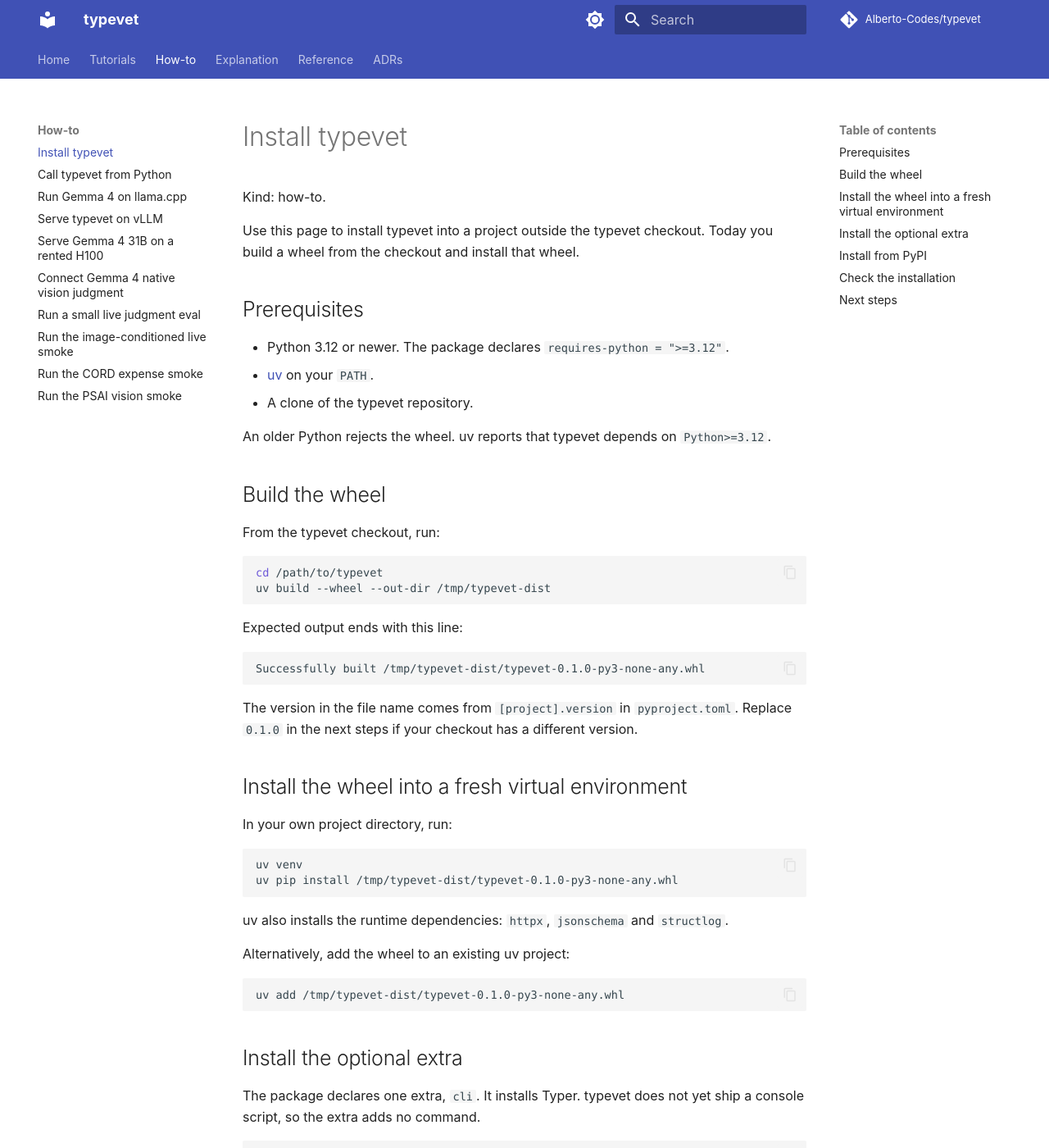
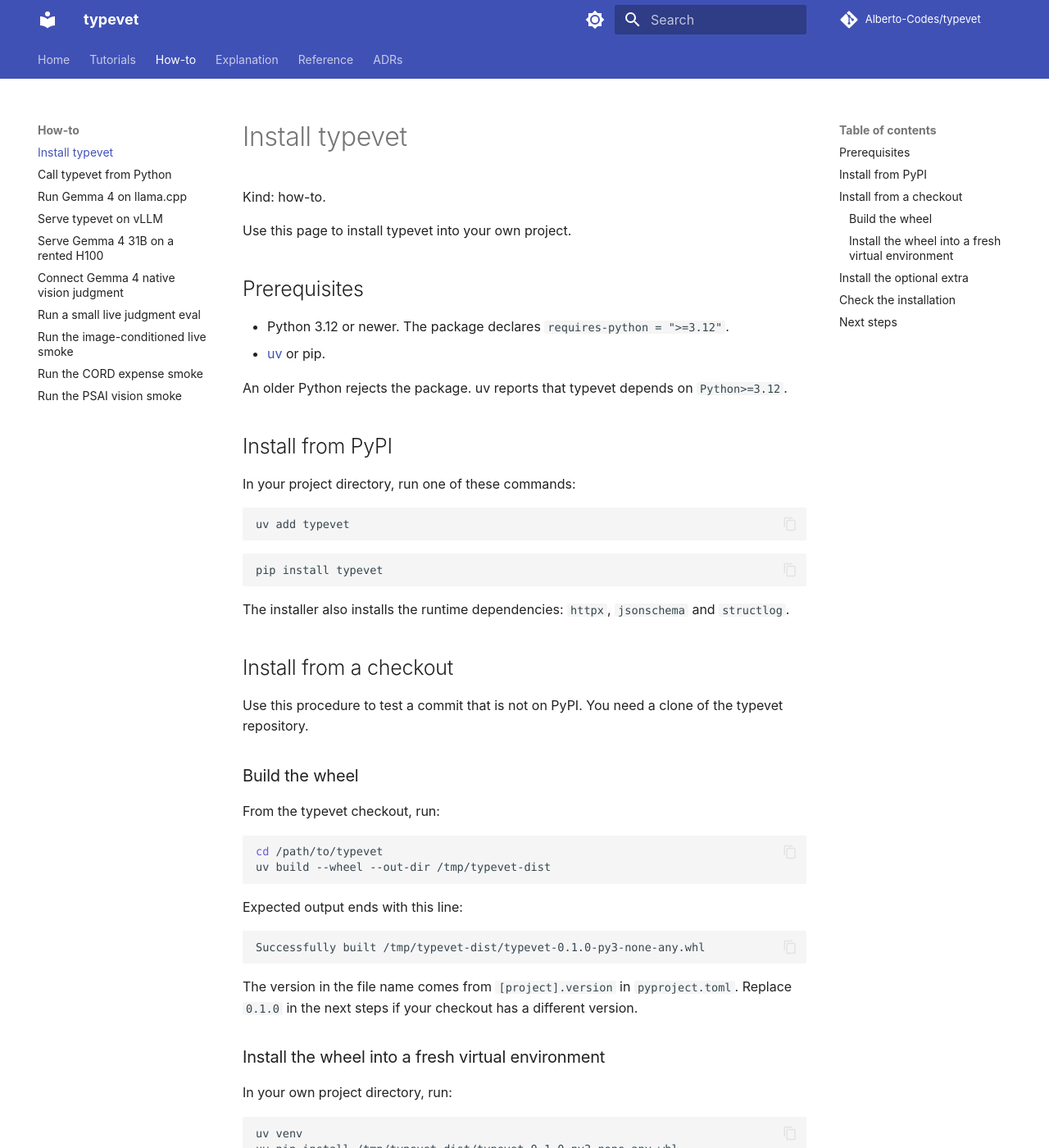
Before and after one commit to Alberto-Codes/typevet, an MkDocs documentation site: the page built from docs/how-to/install.md, in a window 1280 px wide and 1400 px high. Shown: the whole window at 82% size. Built offline with MkDocs 1.6.1 and Material for MkDocs 9.7.7, drawn with Linux system fonts in a browser that asks for light colours; comment, search, counter and statistics services are not loaded; some of the changed text lies outside the part shown.

Commit message:
docs(release): make the README and install docs true for the PyPI publish
The README is the PyPI long description. Replace "not on PyPI yet" with
the PyPI install commands, make the quickstart work without a checkout,
and state that each tested pin has one receipt. Lead the install how-to
with PyPI and keep the checkout wheel as an alternative. Update the docs
home, the package description and the CHANGELOG 0.1.0 link.

Closes #272

````diff
--- a/docs/how-to/install.md
+++ b/docs/how-to/install.md
@@ -2,18 +2,35 @@
 
 Kind: how-to.
 
-Use this page to install typevet into a project outside the typevet checkout.
-Today you build a wheel from the checkout and install that wheel.
+Use this page to install typevet into your own project.
 
 ## Prerequisites
 
 - Python 3.12 or newer. The package declares `requires-python = ">=3.12"`.
-- [uv](https://docs.astral.sh/uv/) on your `PATH`.
-- A clone of the typevet repository.
+- [uv](https://docs.astral.sh/uv/) or pip.
 
-An older Python rejects the wheel. uv reports that typevet depends on `Python>=3.12`.
+An older Python rejects the package. uv reports that typevet depends on `Python>=3.12`.
 
-## Build the wheel
+## Install from PyPI
+
+In your project directory, run one of these commands:
+
+```bash
+uv add typevet
+```
+
+```bash
+pip install typevet
+```
+
+The installer also installs the runtime dependencies: `httpx`, `jsonschema` and `structlog`.
+
+## Install from a checkout
+
+Use this procedure to test a commit that is not on PyPI.
+You need a clone of the typevet repository.
+
+### Build the wheel
 
 From the typevet checkout, run:
 
@@ -31,7 +48,7 @@
 The version in the file name comes from `[project].version` in `pyproject.toml`.
 Replace `0.1.0` in the next steps if your checkout has a different version.
 
-## Install the wheel into a fresh virtual environment
+### Install the wheel into a fresh virtual environment
 
 In your own project directory, run:
 
--- a/pyproject.toml
+++ b/pyproject.toml
@@ -1,7 +1,7 @@
 [project]
 name = "typevet"
 version = "0.1.0"
-description = "Type-safe structured generation under hexagonal architecture (llama.cpp first)"
+description = "Typed answers from model next-token probabilities, on llama.cpp and vLLM"
 readme = "README.md"
 license = "MIT"
 license-files = ["LICENSE"]
````
Also changed, not shown: other parts of docs/how-to/install.md (+1 -7 lines), CHANGELOG.md (+1 -1 lines), README.md (+6 -7 lines), docs/index.md (+1 -1 lines).
